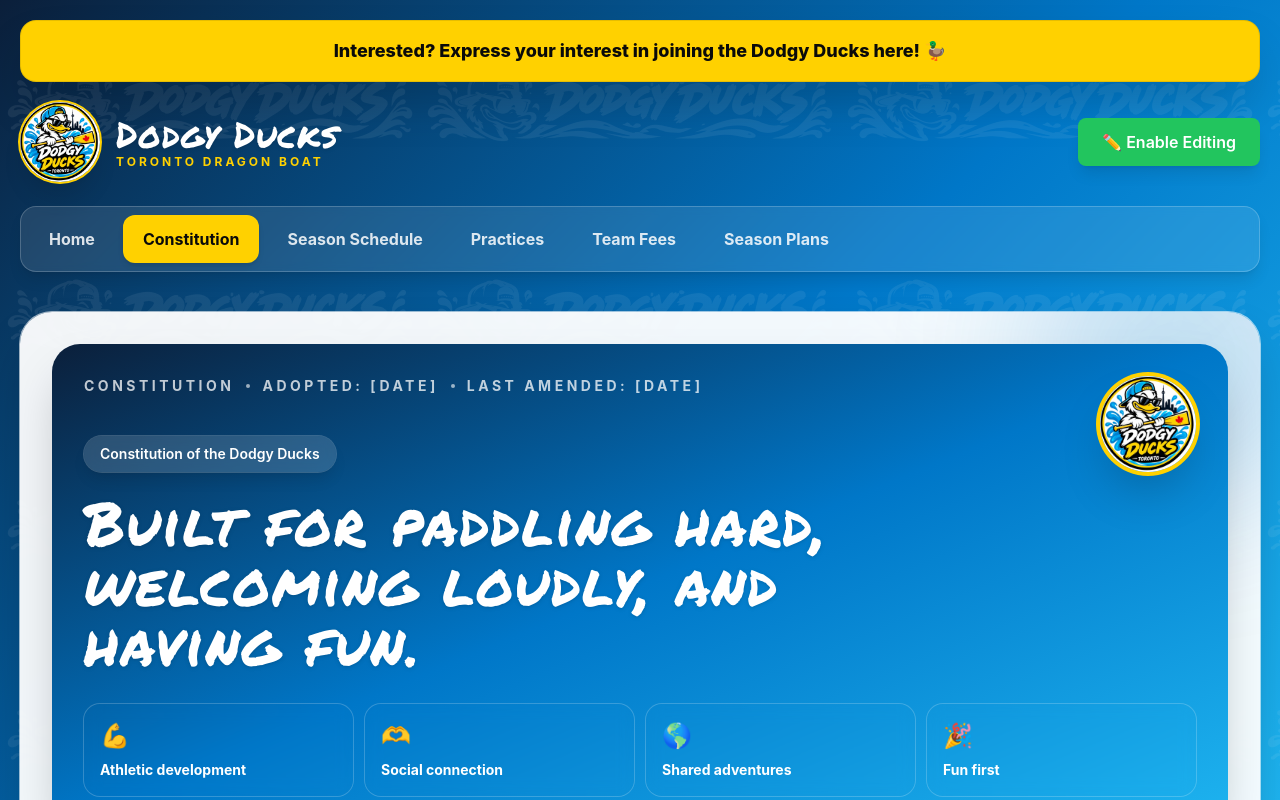
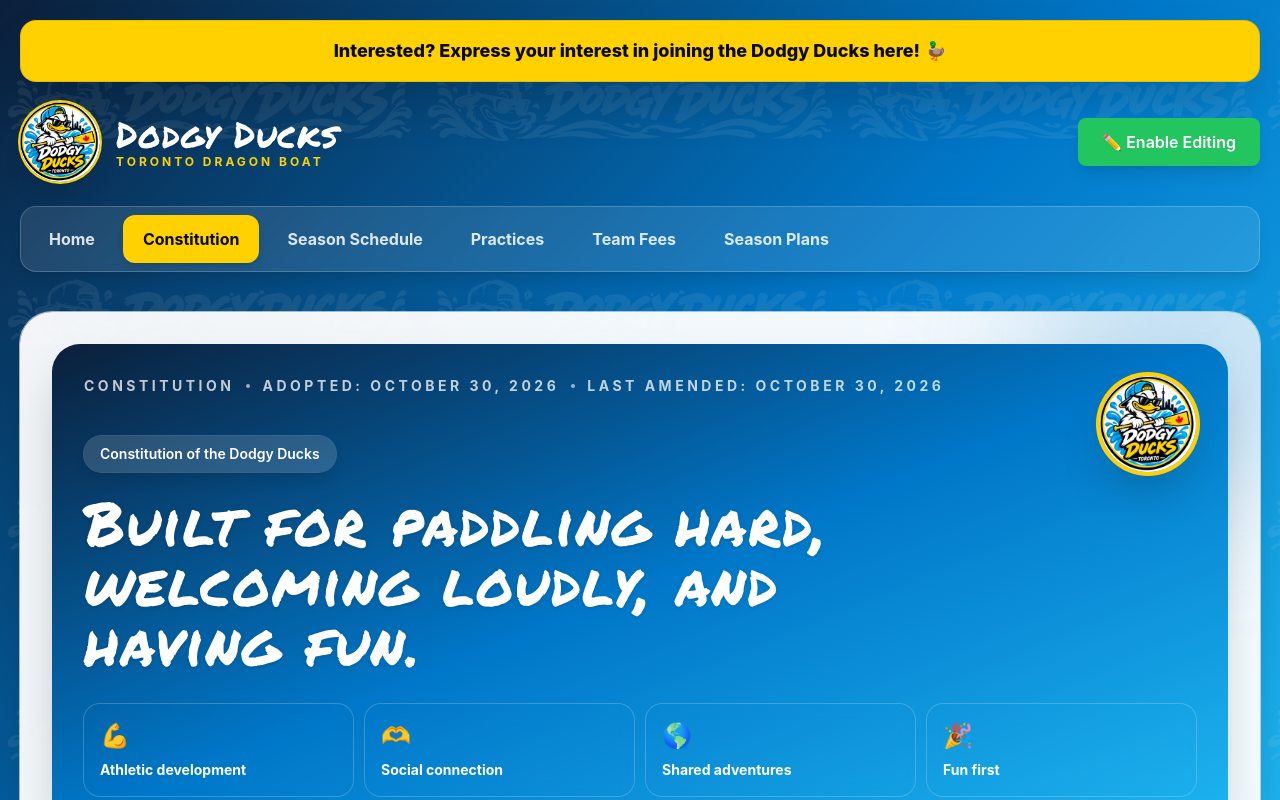
Before and after one commit to merkoyep/dodgy_ducks_site, a React (Vite) app: page / in a window 1280 px wide. Both pictures are taken after a click on the button "Constitution". Shown: the top 800 px of the page. Built offline with nearby package versions, Linux system fonts and the light colour scheme.

Commit message:
Constitution: adopted and last amended October 30, 2026

```diff
--- a/src/components/Constitution.jsx
+++ b/src/components/Constitution.jsx
@@ -416,9 +416,9 @@ export default function Constitution({ activeArticleRoman = 'I', onArticleChange
         <div className='flex flex-wrap items-center gap-3 text-sm font-bold uppercase tracking-[0.25em] text-white/75 md:pr-32'>
           <span>Constitution</span>
           <span className='h-1 w-1 rounded-full bg-white/60' />
-          <span>Adopted: [Date]</span>
+          <span>Adopted: October 30, 2026</span>
           <span className='h-1 w-1 rounded-full bg-white/60' />
-          <span>Last Amended: [Date]</span>
+          <span>Last Amended: October 30, 2026</span>
         </div>
 
         <div className='mt-10 max-w-3xl'>
```
